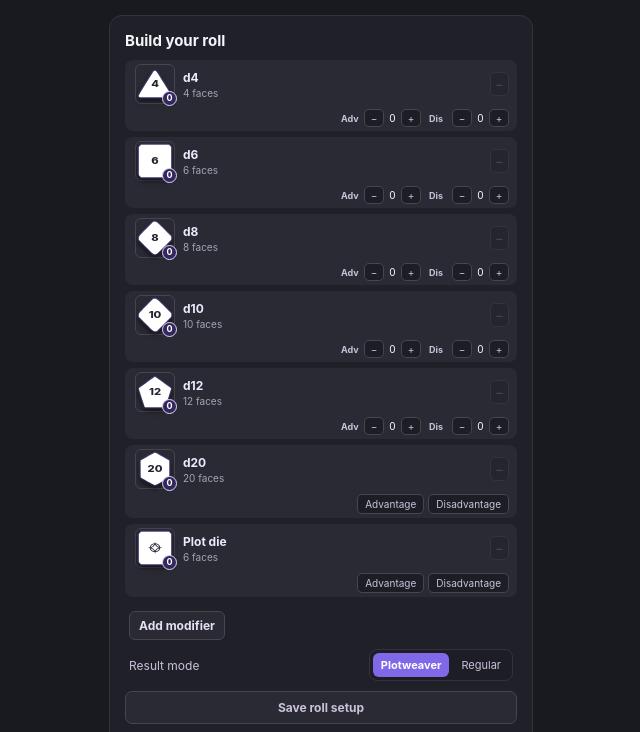
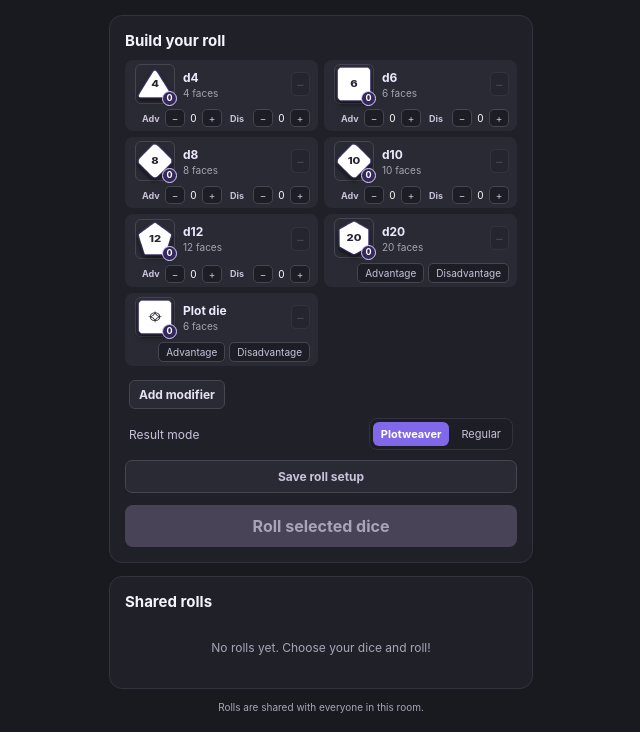
Before and after one commit to yaalhs/owlbear_2d_roller, a website built with Vite: page index.html in a window 1280 px wide. Shown: the part 68-800 px from the top of the page, without its empty margins (319-959 px from the left). Built offline with nearby package versions, Linux system fonts and the light colour scheme; what @owlbear-rodeo/sdk would draw is missing.

Commit message:
Update 18.1 Two dice per row

```diff
--- a/src/style.css
+++ b/src/style.css
@@ -88,6 +88,7 @@ h2 {
 
 .dice-list {
   display: grid;
+  grid-template-columns: repeat(2, minmax(0, 1fr));
   gap: 6px;
 }
 
@@ -175,6 +176,7 @@ h2 {
   display: flex;
   grid-column: 1 / -1;
   justify-self: end;
+  flex-wrap: wrap;
   gap: 4px;
 }
 
```
Also changed, not shown: public/manifest.json.
